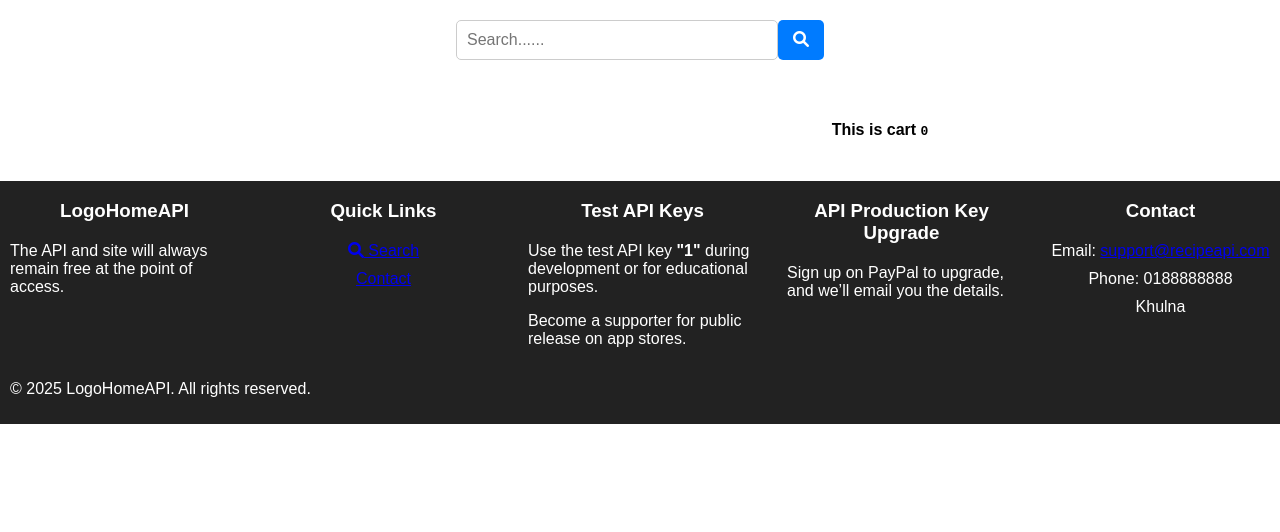
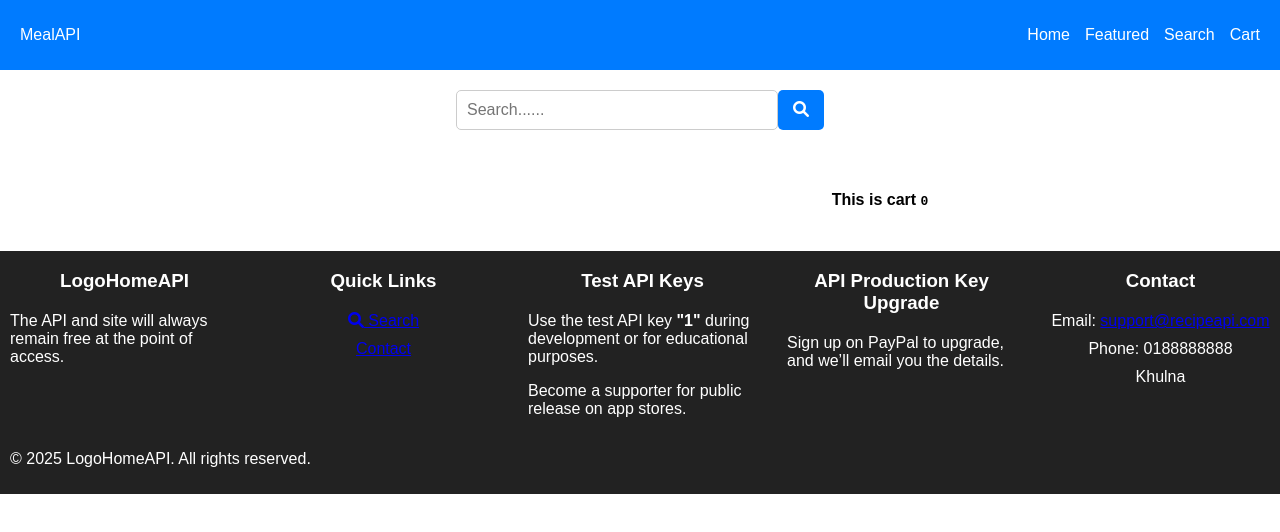
Before and after one commit to Hridoy-kumar-bala/API, a plain HTML site: page index.html in a window 1280 px wide. Drawn offline with Linux system fonts and the light colour scheme; no server answers.

Commit message:
index.html

```diff
--- a/index.html
+++ b/index.html
@@ -10,6 +10,15 @@
     <title> Meal API</title>
 </head>
 <body>
+    <nav class="navbar">
+        <div class="logo">MealAPI</div>
+        <ul class="nav-links">
+            <li><a href="#">Home</a></li>
+            <li><a href="#futter">Featured</a></li>
+            <li><a href="#search">Search</a></li>
+            <li><a href="#Details">Cart</a></li>
+        </ul>
+    </nav>
       <form class="input-container" id="form">
         <input type="text" id="input" class="input" placeholder="Search......" />
         <button type="submit"><i class="fa-solid fa-magnifying-glass"></i></button>
```
